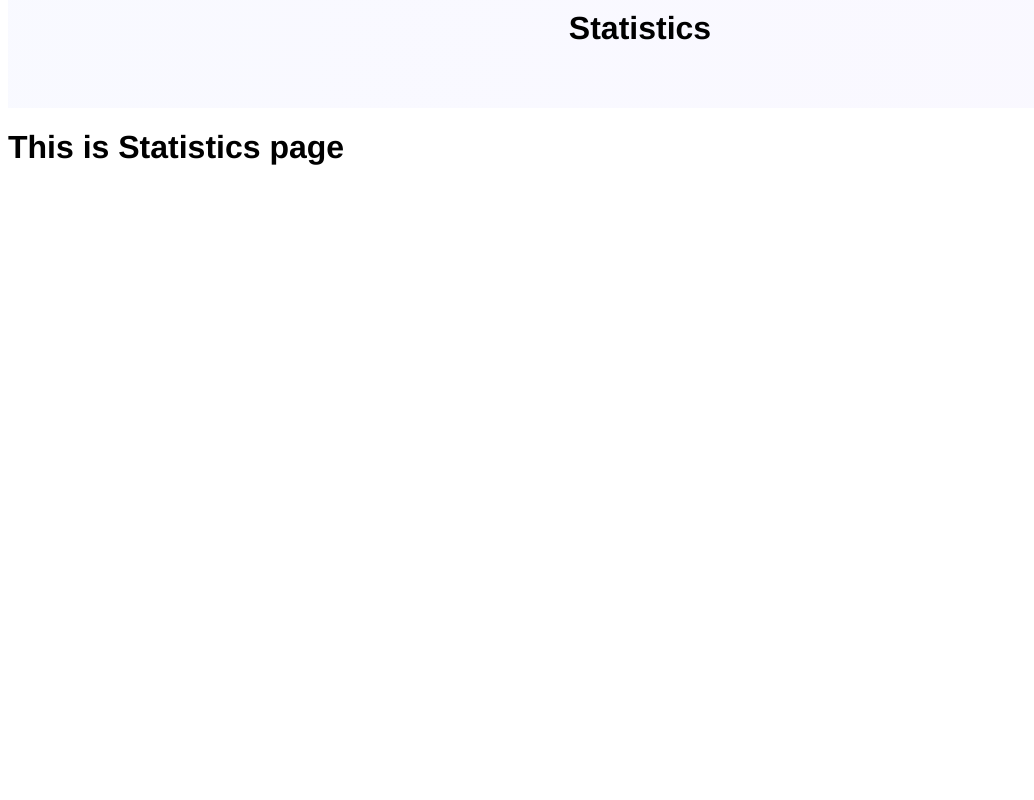
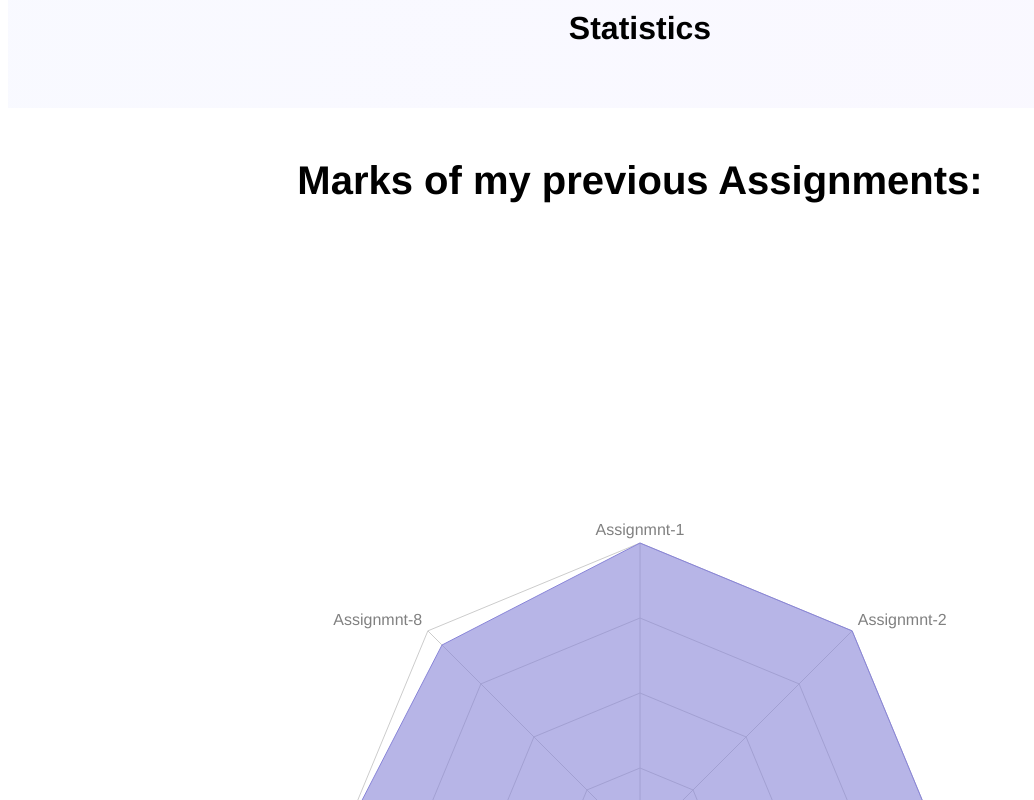
Before and after one commit to 23Mubasshir/Job-Hunter, a React (Vite) app: page /statistics in a window 1280 px wide. Shown: the part 240-1040 px from the top of the page, without its empty margins (0-1034 px from the left). Before the commit the page ends 800 px from the top, so only its background shows below. Built offline with nearby package versions, Linux system fonts and the light colour scheme.

Commit message:
statistics page DONE

```diff
--- a/package.json
+++ b/package.json
@@ -17,6 +17,7 @@
     "react": "^18.2.0",
     "react-dom": "^18.2.0",
     "react-router-dom": "^6.10.0",
+    "recharts": "^2.5.0",
     "sort-by": "^1.2.0"
   },
   "devDependencies": {
--- a/src/components/Statistics/Statistics.css
+++ b/src/components/Statistics/Statistics.css
@@ -0,0 +1,11 @@
+.chart1{
+    display: flex;
+    align-items: center;
+    justify-content: center;
+}
+
+.Statistics h3{
+    text-align: center;
+    font-size: 40px;
+    margin-top: 50px;
+}
--- a/src/components/Statistics/Statistics.jsx
+++ b/src/components/Statistics/Statistics.jsx
@@ -1,12 +1,86 @@
 import React from "react";
+import './Statistics.css'
+import {
+  Radar,
+  RadarChart,
+  PolarGrid,
+  PolarAngleAxis,
+  PolarRadiusAxis,
+  Tooltip
+} from "recharts";
 
 const Statistics = () => {
+  const data = [
+    {
+      subject: "Assignmnt-1",
+      A: 60,
+      fullMark: 60
+    },
+    {
+      subject: "Assignmnt-2",
+      A: 60,
+      fullMark: 60
+    },
+    {
+      subject: "Assignmnt-3",
+      A: 60,
+      fullMark: 60
+    },
+    {
+      subject: "Assignmnt-4",
+      A: 60,
+      fullMark: 60
+    },
+    {
+      subject: "Assignmnt-5",
+      A: 60,
+      fullMark: 60
+    },
+    {
+      subject: "Assignmnt-6",
+      A: 60,
+      B: 60,
+      fullMark: 60
+    },
+    {
+      subject: "Assignmnt-7",
+      A: 60,
+      fullMark: 60
+    },
+    {
+      subject: "Assignmnt-8",
+      A: 56,
+      fullMark: 60
+    }
+  ];
   return (
-    <div>
+    <div className="Statistics">
       <div className="Job-details-banner">
         <h1>Statistics</h1>
       </div>
-      <h1>This is Statistics page</h1>
+      <h3>Marks of my previous Assignments:</h3>
+      <div className="chart1">
+      <RadarChart
+      cx={500}
+      cy={600}
+      outerRadius={300}
+      width={1000}
+      height={1000}
+      data={data}
+    >
+      <PolarGrid />
+      <PolarAngleAxis dataKey="subject" />
+      <PolarRadiusAxis />
+      <Tooltip/>
+      <Radar
+        name="Mubasshir"
+        dataKey="A"
+        stroke="#8884d8"
+        fill="#8884d8"
+        fillOpacity={0.6}
+      />
+    </RadarChart>
+      </div>
     </div>
   );
 };
```
Also changed, not shown: 1 other file (tests, documents, lock files or other folders).
